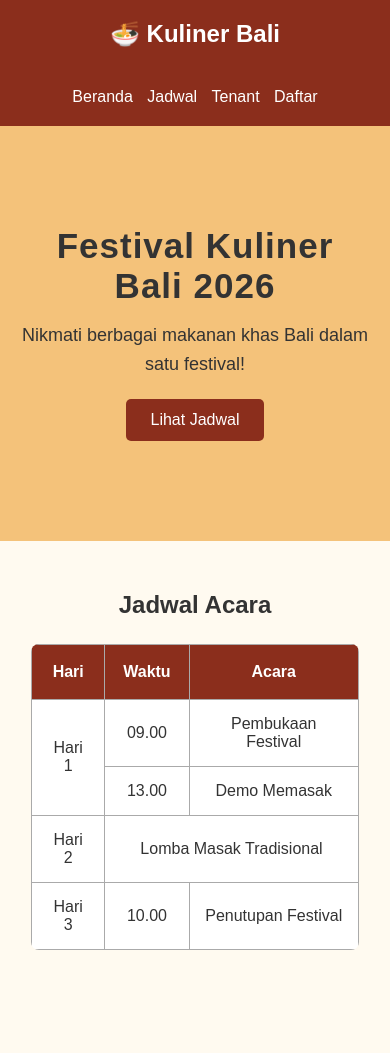
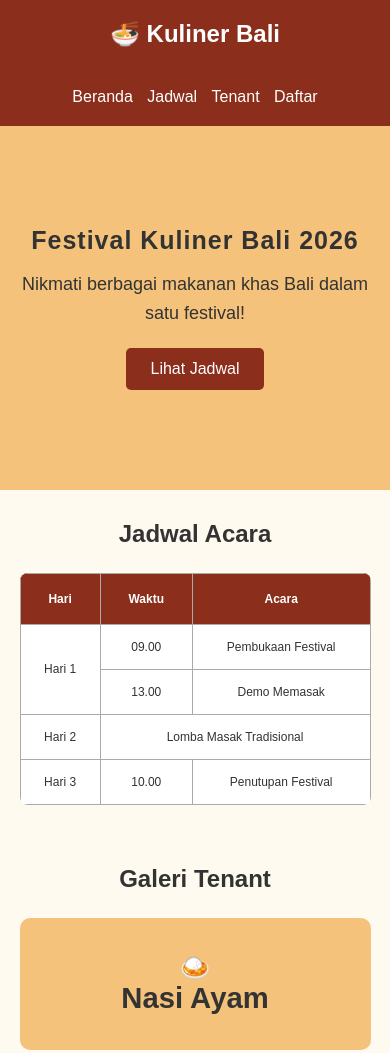
Before and after one commit to 250030494/uts-pssk-250030494, a plain HTML site: page index.html in a window 390 px wide. Shown: the top 1053 px of the page. Drawn offline with Linux system fonts and the light colour scheme.

Commit message:
Enhance responsiveness for hero and table styles
Added responsive styles for hero section and table.

```diff
--- a/style.css
+++ b/style.css
@@ -186,3 +186,18 @@ th {
     box-shadow: 0 5px 15px rgba(0,0,0,0.2);
     cursor: pointer;
 }
+
+/* COMMIT 5 - RESPONSIVE */
+@media (max-width: 480px) {
+    .hero h1 {
+        font-size: 25px;
+    }
+
+    section {
+        padding: 30px 5%;
+    }
+
+    table {
+        font-size: 12px;
+    }
+}
```
